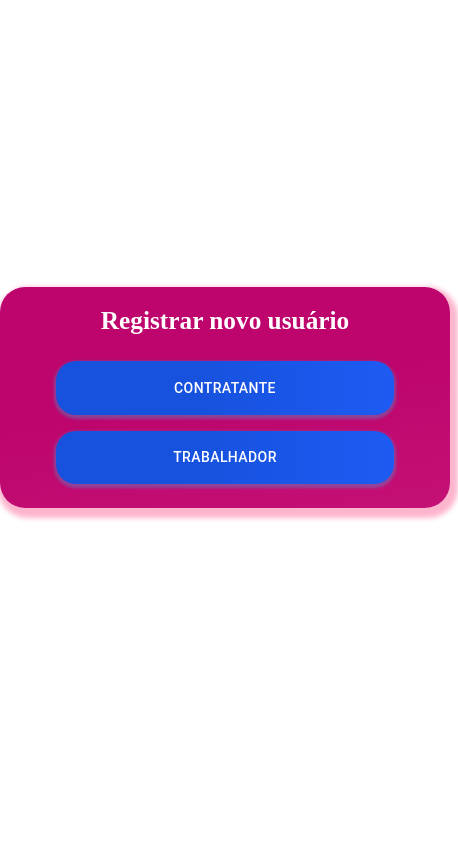
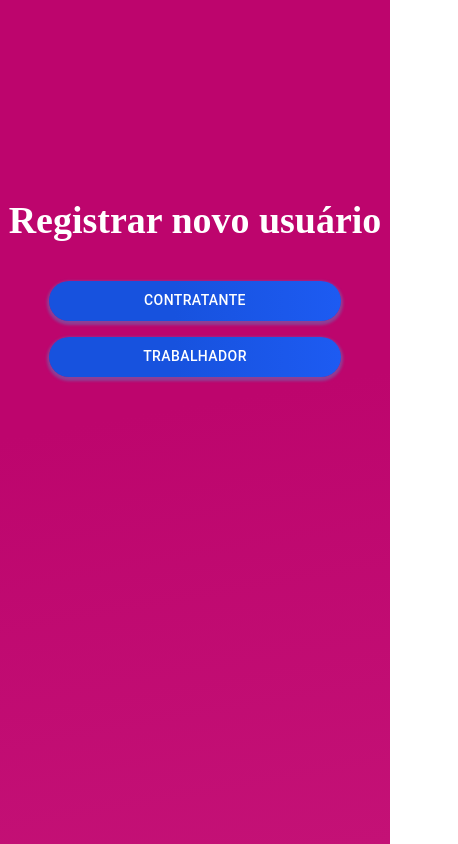
Before and after one commit to Luccacpl/Faxilita, a React (Create React App) app: page /Cadastro in a window 390 px wide. Shown: the whole page, 458 px wide, since content can reach past the window. Built offline with nearby package versions, Linux system fonts and the light colour scheme.

Commit message:
Responsividade da pagian de cadastro

```diff
--- a/src/pages/Cadastro.tsx
+++ b/src/pages/Cadastro.tsx
@@ -27,6 +27,8 @@ const Botao = {
   borderRadius:" 20px",
 
   color:" white",
+
+  maxHeight:"40px",
 }
 
 const styleBlue = {
@@ -39,28 +41,28 @@ function Cadastro() {
     const classes = useStyles();
 
     return(
-        <div className={`${classes.root} page-cadastro`}>
+        <div id="page-cadastro">
+
             <Grid container spacing={2}>
-
                 <Grid item xs={12}>
                     <h1 className={classes.Title}> Registrar novo usuário </h1>
                 </Grid>
 
                 <Grid item xs={12} sm={6}>
-                   <Link to="/cadastro/1" className="link1">
+                   <Link to="/cadastro/1" className="link">
                       <CustomButton text="Contratante" style={Object.assign({}, Botao, styleBlue)}/>
                     </Link>
                 </Grid>
 
                 <Grid item xs={12} sm={6}>
-                  <Link to="/cadastro/2" className="link1">
+                  <Link to="/cadastro/2" className="link">
                     <CustomButton text="trabalhador" style={Object.assign({}, Botao, styleBlue)}/>
                   </Link>
                 </Grid>
 
                 <Grid item xs={12}></Grid>
+            </Grid>
 
-            </Grid>
         </div>
     );
 }
--- a/src/styles/pages/Cadastro.css
+++ b/src/styles/pages/Cadastro.css
@@ -1,4 +1,4 @@
-.page-cadastro {
+#page-cadastro {
 	width: 60vh;
 	height: 100%;
 	background: linear-gradient(
@@ -18,16 +18,42 @@
 
 	text-align: center;
 
-	max-width: 450px;
+	max-width: 400px;
 }
 
-.page-cadastro h1 {
+#page-cadastro h1 {
 	font-size: 3vh;
 
 	font-weight: 800;
 	line-height: 50px;
 }
 
-.link1 {
+#page-cadastro .link {
 	text-decoration: none;
 }
+
+/* media carries */
+
+@media only screen and (max-width: 1000px) {
+	#page-cadastro {
+		width: 100%;
+		height: 100vh;
+
+		justify-content: center;
+		align-items: center;
+
+		border-radius: 0px;
+
+		margin: 0px;
+
+		overflow: hidden;
+	}
+
+	#page-cadastro h1 {
+		font-size: 4.5vh;
+		margin-top: 80px;
+
+		margin-top: 50%;
+		margin-bottom: 5%;
+	}
+}
--- a/src/styles/pages/CadastroContratante.css
+++ b/src/styles/pages/CadastroContratante.css
@@ -6,7 +6,7 @@
 
 /* Aside */
 
-aside.app-sidebar {
+#page-cadastro-contratante aside.app-sidebar {
 	position: fixed;
 	height: 100%;
 	width: 10%;
@@ -148,7 +148,7 @@ input[type='file'] {
 	margin: 3%;
 }
 
-hr {
+#page-cadastro-contratante hr {
 	width: 80%;
 	margin: auto;
 	height: 1px;
```
